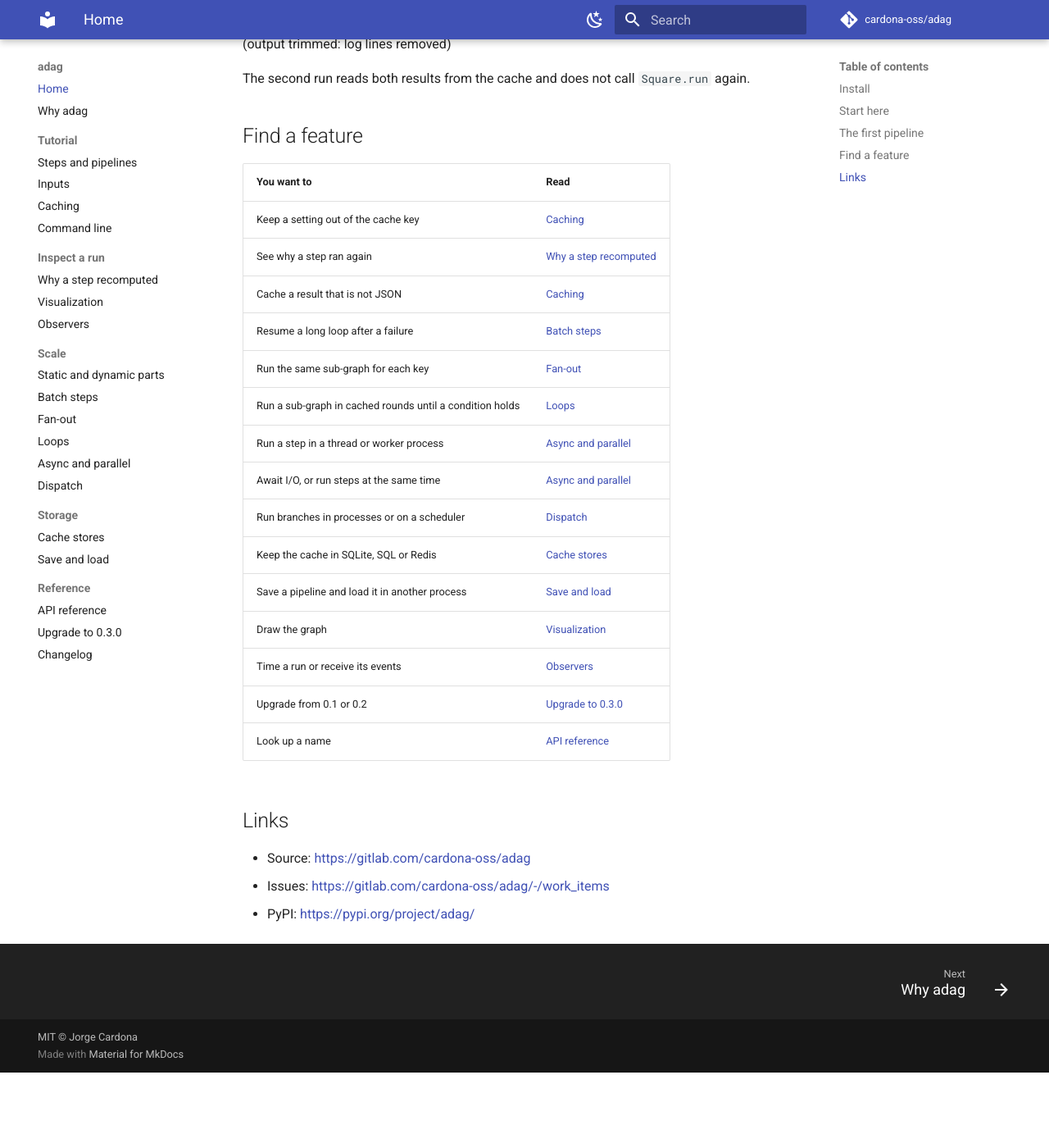
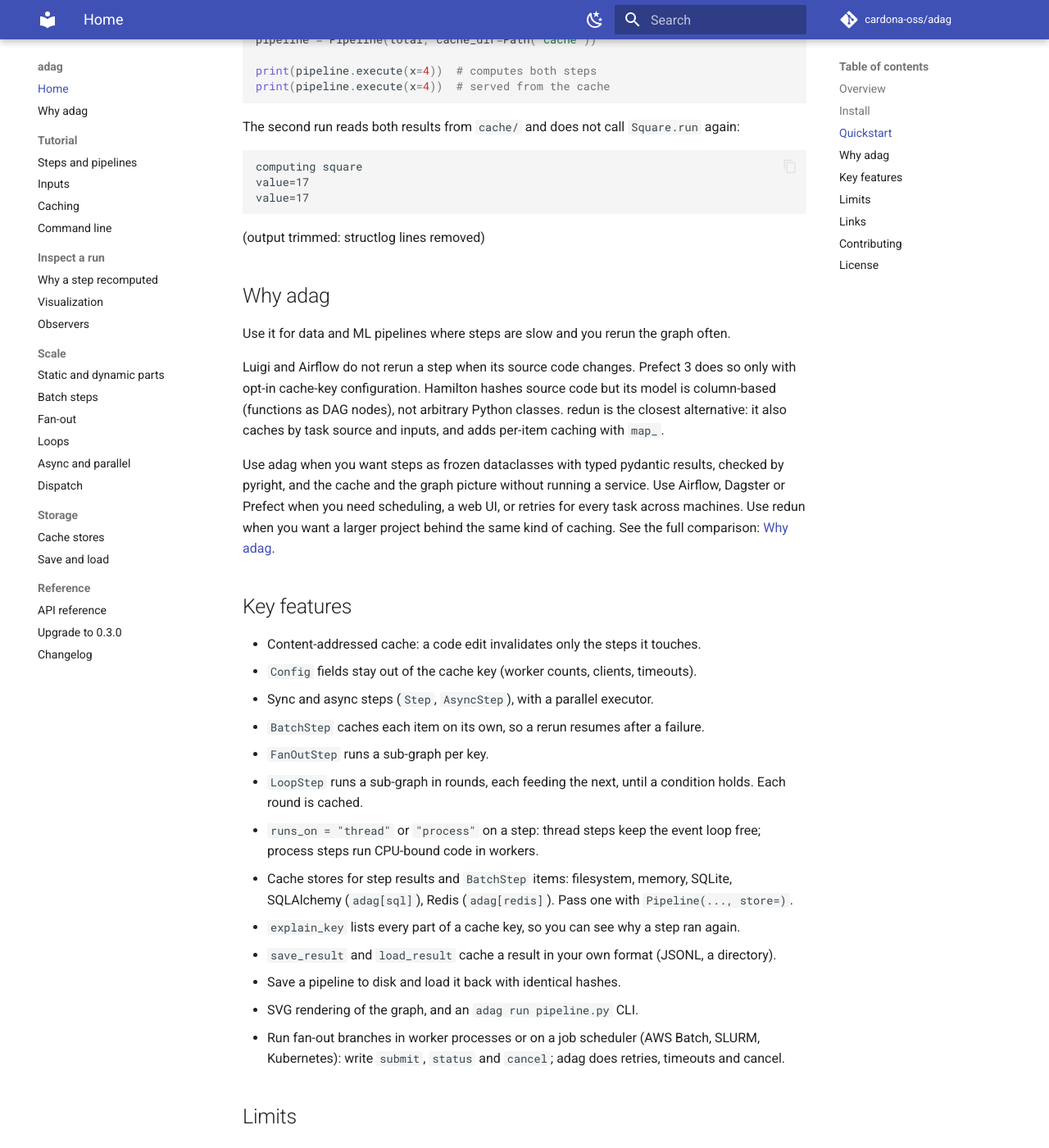
Before and after one commit to jorgeecardona/adag, an MkDocs documentation site: the page built from docs/index.md, in a window 1280 px wide and 1400 px high, scrolled down 1486 px. Shown: the whole window at 82% size. Built offline with MkDocs 1.6.1 and Material for MkDocs 9.7.7, drawn with Linux system fonts in a browser that asks for light colours; comment, search, counter and statistics services are not loaded; before the commit the page ends 2794 px from its top, so only the background shows below that; some of the changed text lies outside the part shown.

Commit message:
docs: README in the common form, one description everywhere

````diff
--- a/README.md
+++ b/README.md
@@ -1,13 +1,37 @@
-# adag
+<h1 align="center">adag</h1>
 
-[![pipeline status](https://gitlab.com/cardona-oss/adag/badges/main/pipeline.svg)](https://gitlab.com/cardona-oss/adag/-/pipelines)
-[![PyPI version](https://img.shields.io/pypi/v/adag.svg)](https://pypi.org/project/adag/)
-[![Python versions](https://img.shields.io/pypi/pyversions/adag.svg)](https://pypi.org/project/adag/)
-[![License: MIT](https://img.shields.io/badge/license-MIT-blue.svg)](https://gitlab.com/cardona-oss/adag/-/blob/main/LICENSE)
+<p align="center"><strong>Build data and ML pipelines in Python where each step caches its output
+by content: edit one step's code and only that step and its dependants rerun.</strong></p>
 
-A DAG engine for Python data and ML pipelines with a content-addressed cache. A step's cache key
-is a hash of its fields, its inputs, and its source code. Change any of them and that step and
-everything downstream recompute. Nothing else does.
+<p align="center">
+  <a href="https://pypi.org/project/adag/"><img alt="PyPI" src="https://img.shields.io/pypi/v/adag?style=flat-square"></a>
+  <a href="https://pypi.org/project/adag/"><img alt="Python versions" src="https://img.shields.io/pypi/pyversions/adag?style=flat-square"></a>
+  <a href="https://cardona-oss.gitlab.io/adag/"><img alt="Docs" src="https://img.shields.io/badge/docs-cardona--oss.gitlab.io%2Fadag-blue?style=flat-square"></a>
+  <a href="https://gitlab.com/cardona-oss/adag/-/pipelines"><img alt="Pipeline" src="https://img.shields.io/gitlab/pipeline-status/cardona-oss%2Fadag?branch=main&style=flat-square"></a>
+  <a href="https://gitlab.com/cardona-oss/adag/-/blob/main/LICENSE"><img alt="License: MIT" src="https://img.shields.io/badge/license-MIT-blue?style=flat-square"></a>
+</p>
+
+<p align="center">
+  <a href="https://cardona-oss.gitlab.io/adag/comparison/">Why adag</a> ·
+  <a href="https://cardona-oss.gitlab.io/adag/steps/">Steps and pipelines</a> ·
+  <a href="https://cardona-oss.gitlab.io/adag/api/">API reference</a> ·
+  <a href="https://gitlab.com/cardona-oss/adag/-/blob/main/CHANGELOG.md">Changelog</a>
+</p>
+
+---
+
+## Overview
+
+adag is a DAG engine for Python data and ML pipelines. Each step is a frozen dataclass; its
+cache key is a hash of its fields, its inputs, and its source code. Run the pipeline a second
+time and adag reads every unchanged result from cache without calling `run` again. Change a
+step's code or a field value and only that step and everything downstream of it recomputes.
+
+Use it for pipelines where individual steps are slow and you rerun the graph often: model
+training, data preprocessing, feature extraction. Write steps in plain Python and run the
+pipeline in the same process. `explain_key` shows why a step ran again.
+
+Status: beta.
 
 ## Install
 
@@ -68,8 +92,18 @@ value=17
 
 ## Why adag
 
-Use it for data and ML pipelines where steps are slow and you rerun the graph often. How it
-compares to Luigi, Airflow, Prefect, Dagster, Hamilton and redun: [Why adag](https://cardona-oss.gitlab.io/adag/comparison/).
+Use it for data and ML pipelines where steps are slow and you rerun the graph often.
+
+Luigi and Airflow do not rerun a step when its source code changes. Prefect 3 does so only
+with opt-in cache-key configuration. Hamilton hashes source code but its model is column-based
+(functions as DAG nodes), not arbitrary Python classes. redun is the closest alternative: it
+also caches by task source and inputs, and adds per-item caching with `map_`.
+
+Use adag when you want steps as frozen dataclasses with typed pydantic results, checked by
+pyright, and the cache and the graph picture without running a service. Use Airflow, Dagster or
+Prefect when you need scheduling, a web UI, or retries for every task across machines. Use redun
+when you want a larger project behind the same kind of caching. See the full comparison:
+[Why adag](https://cardona-oss.gitlab.io/adag/comparison/).
 
 ## Key features
 
@@ -91,19 +125,30 @@ compares to Luigi, Airflow, Prefect, Dagster, Hamilton and redun: [Why adag](htt
 - Run fan-out branches in worker processes or on a job scheduler (AWS Batch, SLURM, Kubernetes):
   write `submit`, `status` and `cancel`; adag does retries, timeouts and cancel.
 
+## Limits
+
+- Only the step's own class body is hashed. An edit to a base class, a helper function or a
+  module constant does not rerun the step.
+- No scheduler, server or UI. adag retries only fan-out branches.
+- No backend for a specific scheduler ships. `CommandBackend` takes the submit, status and
+  cancel commands of your scheduler's CLI; for anything else, write a `JobBackend`.
+- Cache stores: filesystem, memory, SQLite, SQLAlchemy and Redis only.
+- Status is beta. The API can change between releases.
+
 ## Links
 
-- **Documentation:** https://cardona-oss.gitlab.io/adag/
-- **Source:** https://gitlab.com/cardona-oss/adag
-- **Issues:** https://gitlab.com/cardona-oss/adag/-/work_items
-- **PyPI:** https://pypi.org/project/adag/
-- **Changelog:** [CHANGELOG.md](https://gitlab.com/cardona-oss/adag/-/blob/main/CHANGELOG.md)
+- Documentation: <https://cardona-oss.gitlab.io/adag/>
+- Repository: <https://gitlab.com/cardona-oss/adag>
+- Issues: <https://gitlab.com/cardona-oss/adag/-/work_items>
+- PyPI: <https://pypi.org/project/adag/>
+- Changelog: [CHANGELOG.md](https://gitlab.com/cardona-oss/adag/-/blob/main/CHANGELOG.md)
+- Find a feature: <https://cardona-oss.gitlab.io/adag/comparison/#find-a-feature>
 
 ## Contributing
 
 Developer setup, the dev loop, and the release process live in
-[CONTRIBUTING.md](https://gitlab.com/cardona-oss/adag/-/blob/main/CONTRIBUTING.md). In short: `uv sync && make install-hooks`, then
-`make check` runs the same gate CI runs.
+[CONTRIBUTING.md](https://gitlab.com/cardona-oss/adag/-/blob/main/CONTRIBUTING.md). In short:
+`uv sync && make install-hooks`, then `make check` runs the same gate CI runs.
 
 ## License
 
--- a/docs/comparison.md
+++ b/docs/comparison.md
@@ -56,3 +56,32 @@ function the task calls does not rerun it. See [Caching](caching.md#limits).
 - joblib: <https://joblib.readthedocs.io/en/latest/memory.html>
 - Hamilton: <https://hamilton.apache.org/concepts/caching/>
 - redun: <https://insitro.github.io/redun/tasks.html>, <https://insitro.github.io/redun/visualization.html>
+
+## Start here
+
+If you have decided to use adag, follow these in order:
+
+1. [Steps and pipelines](steps.md): write two steps, run them, see the cache hit.
+2. [Inputs](inputs.md): feed values and files into the graph.
+3. [Caching](caching.md): what is in a cache key, and what `Config` keeps out.
+4. [Command line](cli.md): run a target from a shell.
+
+## Find a feature
+
+| You want to | Read |
+|---|---|
+| Keep a setting out of the cache key | [Caching](caching.md#keep-a-field-out-of-the-key-config) |
+| See why a step ran again | [Why a step recomputed](cache-keys.md) |
+| Cache a result that is not JSON | [Caching](caching.md#results-that-are-not-one-json-document) |
+| Resume a long loop after a failure | [Batch steps](batch.md) |
+| Run the same sub-graph for each key | [Fan-out](fan-out.md) |
+| Run a sub-graph in cached rounds until a condition holds | [Loops](loops.md) |
+| Run a step in a thread or worker process | [Async and parallel](async-parallel.md#where-a-step-runs) |
+| Await I/O, or run steps at the same time | [Async and parallel](async-parallel.md) |
+| Run branches in processes or on a scheduler | [Dispatch](dispatch.md) |
+| Keep the cache in SQLite, SQL or Redis | [Cache stores](cache-stores.md) |
+| Save a pipeline and load it in another process | [Save and load](save-load.md) |
+| Draw the graph | [Visualization](visualization.md) |
+| Time a run or receive its events | [Observers](observers.md) |
+| Upgrade from 0.1 or 0.2 | [Upgrade to 0.3.0](migration.md) |
+| Look up a name | [API reference](api.md) |
--- a/docs/index.md
+++ b/docs/index.md
@@ -1,64 +1,3 @@
-# adag
+<!-- The home page is the README, pulled in verbatim so the two never drift. -->
 
-Another DAG: a cached, content-addressed DAG engine for Python data pipelines.
-
-A step's cache key is a hash of its fields, its inputs and its source code. Change one of them
-and that step and everything downstream recompute. Nothing else does.
-
-## Install
-
-```bash
-pip install adag
-```
-
-Requires Python 3.12 or newer.
-
-## Start here
-
-1. [Why adag](comparison.md): decide if it fits. 2 minutes.
-2. [Steps and pipelines](steps.md): write two steps, run them, see the cache hit.
-3. [Inputs](inputs.md): feed values and files into the graph.
-4. [Caching](caching.md): what is in a cache key, and what `Config` keeps out.
-5. [Command line](cli.md): run a target from a shell.
-
-## The first pipeline
-
-```python
---8<-- "docs/examples/quickstart.py"
-```
-
-```text
-computing square
-value=17
-value=17
-```
-
-(output trimmed: log lines removed)
-
-The second run reads both results from the cache and does not call `Square.run` again.
-
-## Find a feature
-
-| You want to | Read |
-|---|---|
-| Keep a setting out of the cache key | [Caching](caching.md#keep-a-field-out-of-the-key-config) |
-| See why a step ran again | [Why a step recomputed](cache-keys.md) |
-| Cache a result that is not JSON | [Caching](caching.md#results-that-are-not-one-json-document) |
-| Resume a long loop after a failure | [Batch steps](batch.md) |
-| Run the same sub-graph for each key | [Fan-out](fan-out.md) |
-| Run a sub-graph in cached rounds until a condition holds | [Loops](loops.md) |
-| Run a step in a thread or worker process | [Async and parallel](async-parallel.md#where-a-step-runs) |
-| Await I/O, or run steps at the same time | [Async and parallel](async-parallel.md) |
-| Run branches in processes or on a scheduler | [Dispatch](dispatch.md) |
-| Keep the cache in SQLite, SQL or Redis | [Cache stores](cache-stores.md) |
-| Save a pipeline and load it in another process | [Save and load](save-load.md) |
-| Draw the graph | [Visualization](visualization.md) |
-| Time a run or receive its events | [Observers](observers.md) |
-| Upgrade from 0.1 or 0.2 | [Upgrade to 0.3.0](migration.md) |
-| Look up a name | [API reference](api.md) |
-
-## Links
-
-- Source: <https://gitlab.com/cardona-oss/adag>
-- Issues: <https://gitlab.com/cardona-oss/adag/-/work_items>
-- PyPI: <https://pypi.org/project/adag/>
+--8<-- "README.md"
--- a/moon.yml
+++ b/moon.yml
@@ -42,7 +42,7 @@ tasks:
 
   docs:
     command: 'uv run --extra docs mkdocs build --strict'
-    inputs: ['docs/**/*', 'mkdocs.yml', 'src/**/*.py']
+    inputs: ['docs/**/*', 'mkdocs.yml', 'src/**/*.py', 'README.md', 'CHANGELOG.md']
     outputs: ['site']
 
   # CI-side enforcement of "a src/ change carries a version bump" (the non-bypassable
--- a/pyproject.toml
+++ b/pyproject.toml
@@ -7,7 +7,7 @@ requires-python = ">=3.12"
 license = "MIT"
 license-files = ["LICENSE"]
 authors = [{ name = "Jorge Cardona", email = "jorgeecardona@gmail.com" }]
-keywords = []
+keywords = ["dag", "pipeline", "cache", "machine-learning", "data-pipeline"]
 classifiers = [
     "Development Status :: 4 - Beta",
     "Intended Audience :: Developers",
````
